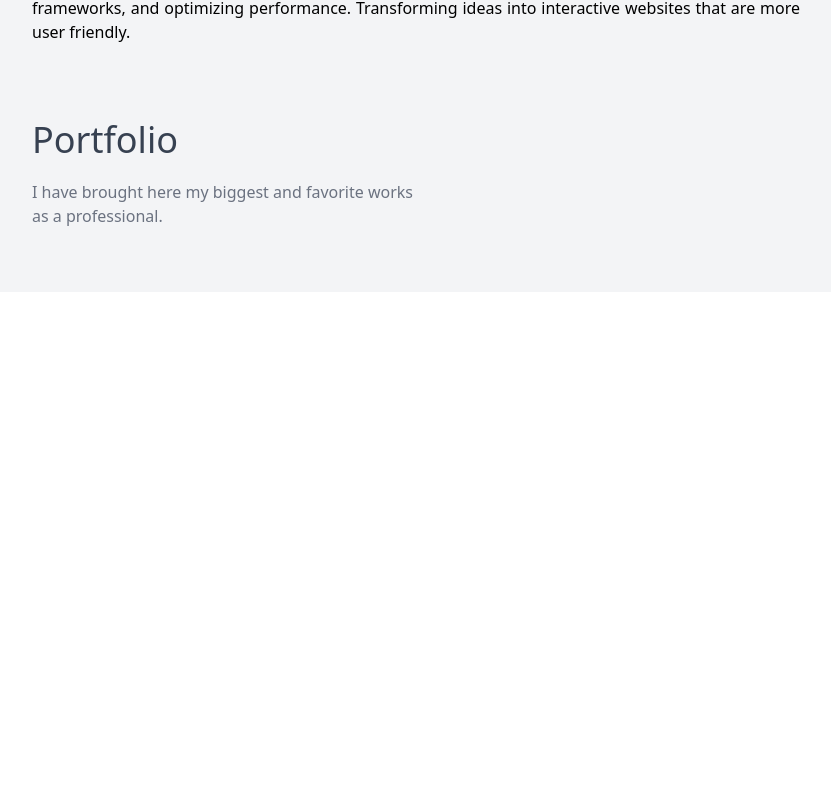
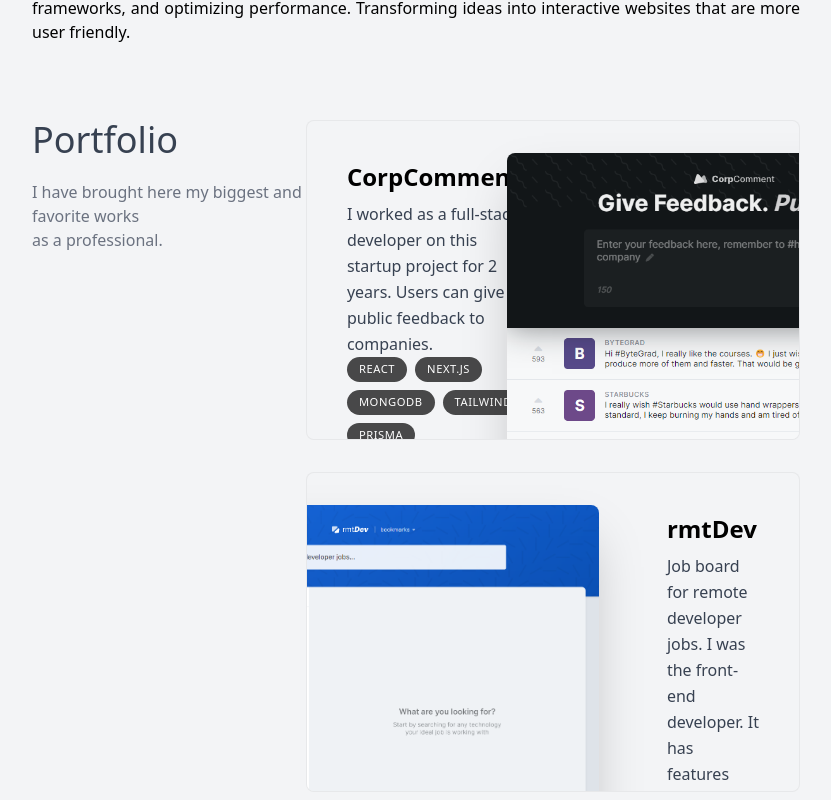
Before and after one commit to gregoryharris869/new_portfolio, a React (Vite) app: page / in a window 1280 px wide. Shown: the part 900-1700 px from the top of the page, without its empty margins (224-1055 px from the left). Before the commit the page ends 1192 px from the top, so only its background shows below. Built offline with nearby package versions, Linux system fonts and the light colour scheme.

Commit message:
Clean up styles on projects

```diff
--- /dev/null
+++ b/src/components/Project.tsx
@@ -0,0 +1,49 @@
+import { useRef } from "react";
+import { projectsData } from "../lib/data";
+import { motion } from "framer-motion";
+
+type ProjectProps = (typeof projectsData)[number];
+
+const Project = ({ title, description, tags, imageUrl }: ProjectProps) => {
+  const ref = useRef<HTMLDivElement>(null);
+  return (
+    <motion.div className="mb-3 group sm:mb-8 last:mb-0" ref={ref}>
+      <section className="bg-gray-100 max-w-[42rem] border border-black/5 rounded-lg overflow-hidden sm:pr-8 relative sm:h-[20rem] hover:bg-gray-200 transition sm:group-even:pl-8 dark:text-white dark:bg-white/10 dark:hover:bg-white/20">
+        {/* content */}
+        <div className="pt-4 pb-7 px-5 sm:pl-10 sm:pr-2 sm:pt-10 sm:max-w-[50%] flex flex-col h-full sm:group-even:ml-[18rem]">
+          <h3 className="text-2xl font-semibold">{title}</h3>
+          <p className="mt-2 leading-relaxed text-gray-700 dark:text-white/70 ">
+            {description}
+          </p>
+          <ul className="flex flex-wrap gap-2 mt-4 sm:mt-auto">
+            {tags.map((tag, index) => (
+              <li
+                className="bg-black/[0.7] px-3 py-1 text-[0.7rem] uppercase tracking-wider text-white rounded-full dark:text-white/70"
+                key={index}
+              >
+                {tag}
+              </li>
+            ))}
+          </ul>
+        </div>
+        {/* image */}
+        <img
+          src={imageUrl}
+          alt="Projects"
+          className="absolute hidden sm:block top-8 -right-40 w-[28.25rem] rounded-t-lg shadow-2xl
+        transition
+        group-hover:scale-[1.04]
+        group-hover:-translate-x-3
+        group-hover:translate-y-3
+        group-hover:-rotate-2
+        group-even:group-hover:translate-x-3
+        group-even:group-hover:translate-y-3
+        group-even:group-hover:rotate-2
+        group-even:right-[initial] group-even:-left-40"
+        />
+      </section>
+    </motion.div>
+  );
+};
+
+export default Project;
--- a/src/components/Projects.tsx
+++ b/src/components/Projects.tsx
@@ -1,3 +1,7 @@
+import React from "react";
+import Project from "./Project";
+import { projectsData } from "../lib/data";
+
 const Projects = () => {
   return (
     <section className="py-10 md:py-16">
@@ -15,7 +19,15 @@
           </div>
 
           <div className="space-y-24">
-            <div className="flex space-x-6"></div>
+            <div className="flex space-x-6">
+              <div>
+                {projectsData.map((project, index) => (
+                  <React.Fragment key={index}>
+                    <Project {...project} />
+                  </React.Fragment>
+                ))}
+              </div>
+            </div>
           </div>
         </div>
       </div>
```
